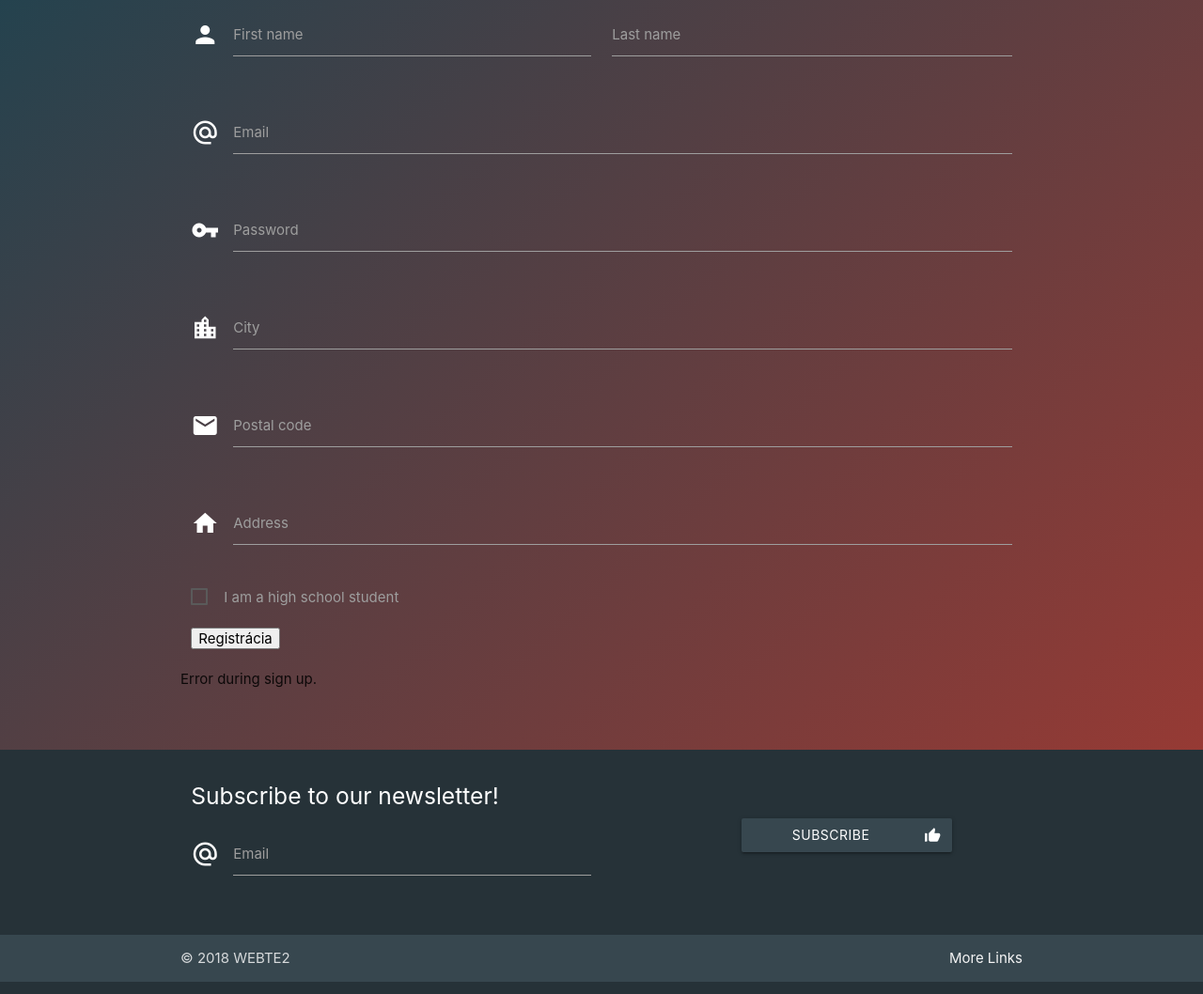
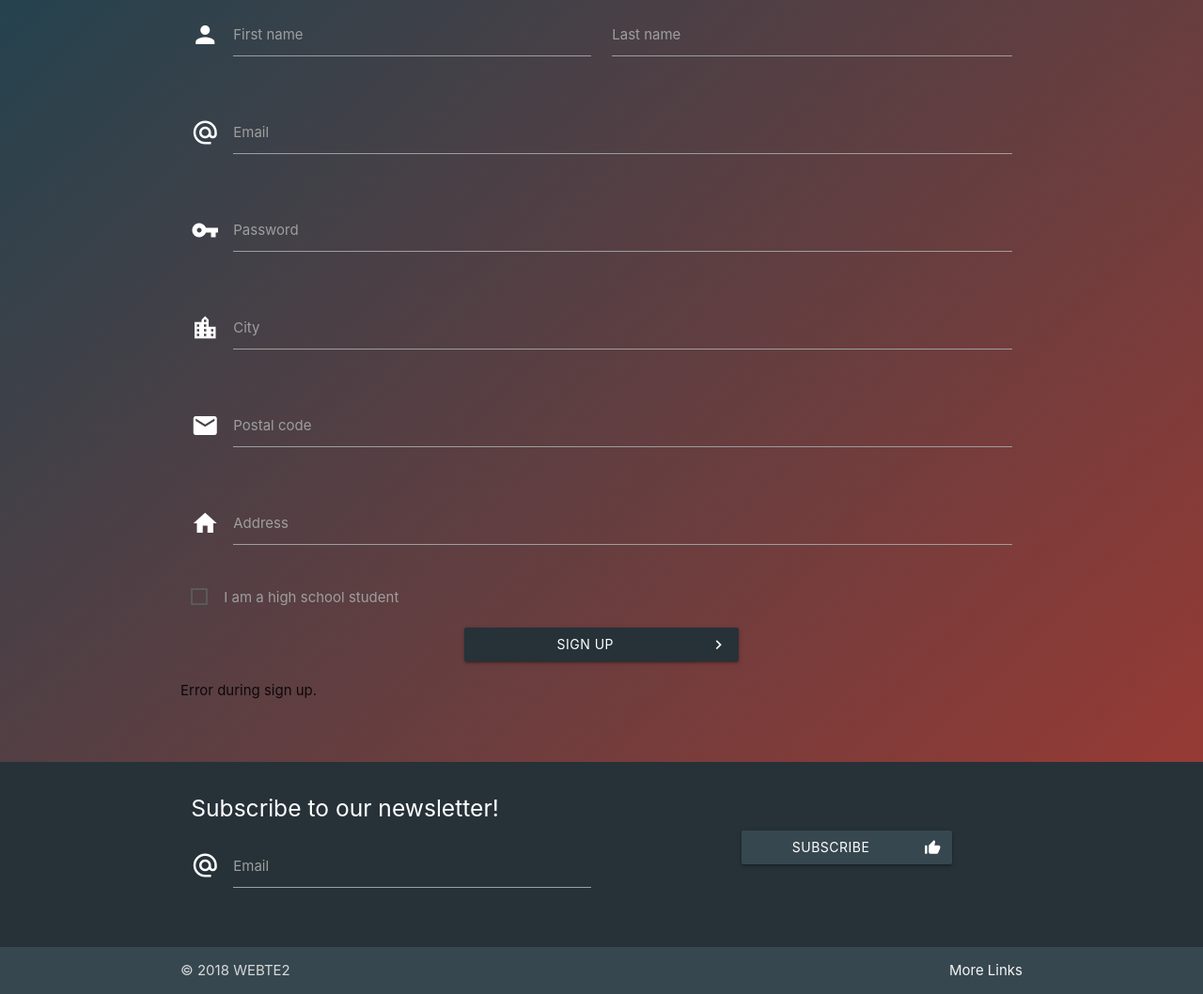
Before and after one commit to wt2projekt2k18/skuska, a PHP site: page /registration.php?reg=fail in a window 1280 px wide. Shown: the part 129-1187 px from the top of the page at 94% size. Run offline with PHP 8.4, Linux system fonts and the light colour scheme.

Commit message:
14:00 18-05-18

```diff
--- a/reg_script.js
+++ b/reg_script.js
@@ -13,7 +13,6 @@ function highschoolcheck() {
 }
 
 document.getElementById("formular").onsubmit = function () {
-    alert("halo");
     var email = emailcheck(document.getElementById("email").value);
     var psc = psccheck();
     var answer = email.responseText !== "Email already exists";
--- a/registration.php
+++ b/registration.php
@@ -24,7 +24,7 @@
 
 <div id="loginForm" class="container">
     <div class="row">
-        <form id="formular" name="registration"  method="post" class="col s12">
+        <form id="formular" name="registration" action="reg_save.php"  method="post" class="col s12">
             <div class="row">
                 <div class="input-field col s6">
                     <i class="material-icons prefix white-text">person</i>
@@ -137,11 +137,11 @@
                 </div>
             </div>
             <br id="break">
-            <input type="submit" name="submit" value="Registrácia">
-<!--            <button id="regButton2" name="csapasdneki" value="Hello"-->
-<!--                    class="col s4 offset-s4 btn waves-effect waves-light blue-grey darken-4">-->
-<!--                <span class="white-text">Sign up</span><i class="material-icons right white-text">keyboard_arrow_right</i>-->
-<!--            </button>-->
+<!--            <input type="submit" name="submit" value="Registrácia">-->
+            <button id="regButton2" name="csapasdneki" value="Hello"
+                    class="col s4 offset-s4 btn waves-effect waves-light blue-grey darken-4">
+                <span class="white-text">Sign up</span><i class="material-icons right white-text">keyboard_arrow_right</i>
+            </button>
         </form>
     </div>
     <?php
```
